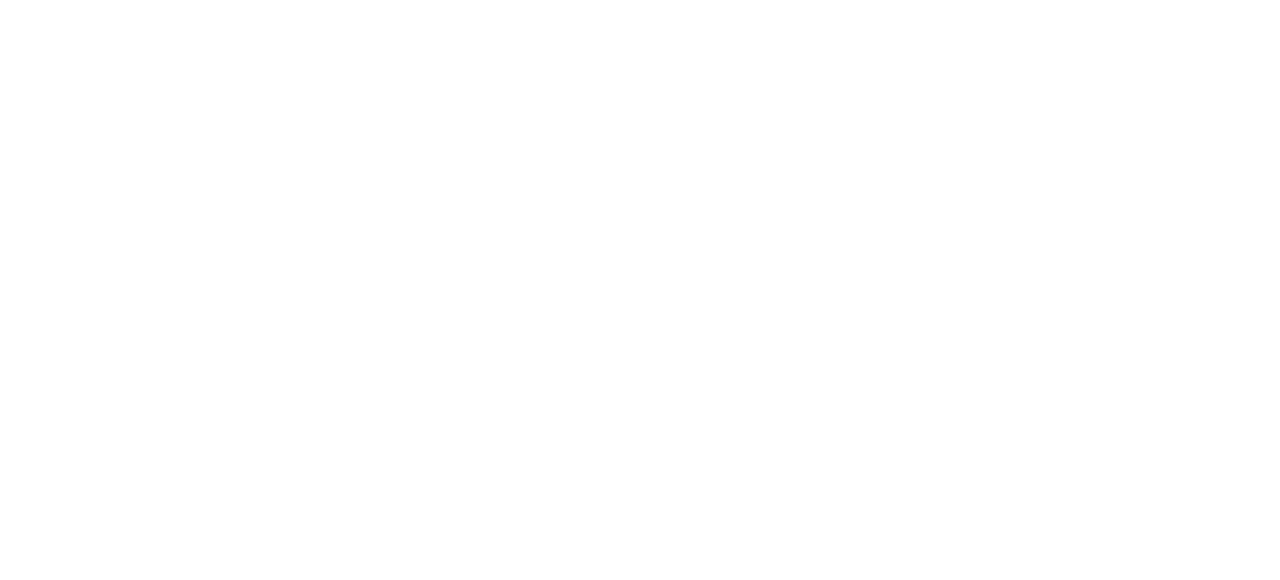
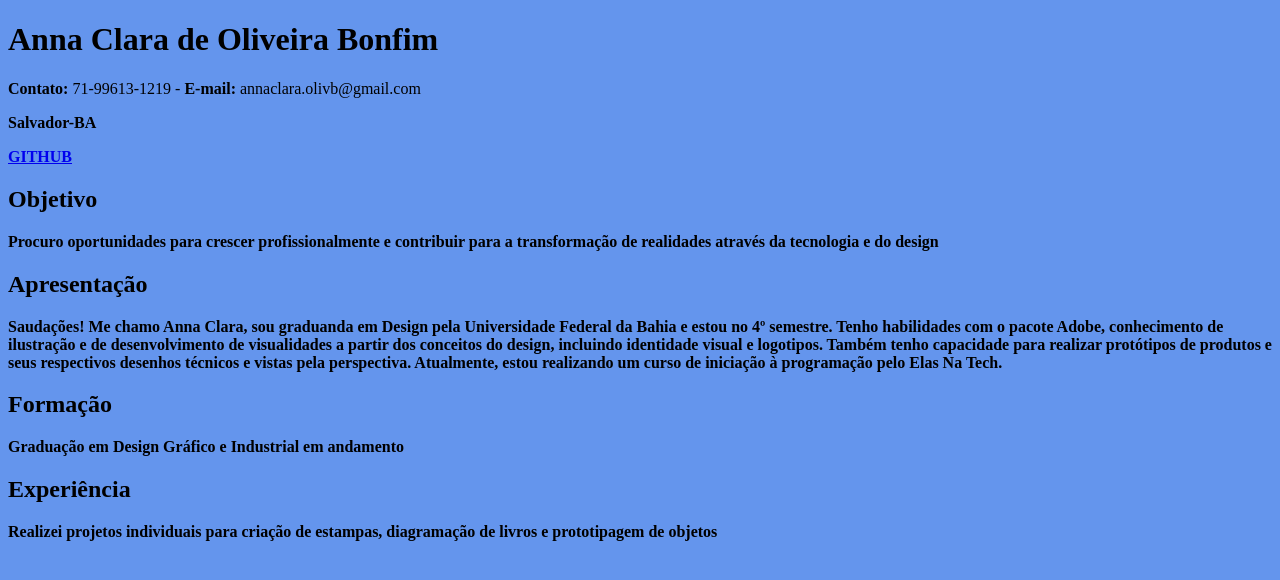
Before and after one commit to annaaolivb/arquivo01, a plain HTML site: page index.html in a window 1280 px wide. Drawn offline with Linux system fonts and the light colour scheme.

Commit message:
commit 01

```diff
--- a/index.html
+++ b/index.html
@@ -1,11 +1,23 @@
 <!DOCTYPE html>
-<html lang="en">
+<html lang="pt-br">
 <head>
     <meta charset="UTF-8">
-    <meta name="viewport" content="width=device-width, initial-scale=1.0">
-    <title>Document</title>
-</head>
-<body>
-
+    <meta name="viewport" content="width=device-width,inital-scale=1.0">
+    <title> Currículo</title>
+    </head>
+<body style="background-color: cornflowerblue;">
+    <h1> Anna Clara de Oliveira Bonfim</h1>
+    <p><b>Contato:</b> 71-99613-1219 - <b>E-mail:</b> annaclara.olivb@gmail.com</p>
+    <p><b>Salvador-BA</p>
+        <a href="https://github.com/annaaolivb" target="_blank">GITHUB</a>
+        <br>
+        <h2>Objetivo</h2>
+        <p>Procuro oportunidades para crescer profissionalmente e contribuir para a transformação de realidades através da tecnologia e do design</p>
+        <h2> Apresentação</h2>
+        <p>Saudações! Me chamo Anna Clara, sou graduanda em Design pela Universidade Federal da Bahia e estou no 4º semestre. Tenho habilidades com o pacote Adobe, conhecimento de ilustração e de desenvolvimento de visualidades a partir dos conceitos do design, incluindo identidade visual e logotipos. Também tenho capacidade para realizar protótipos de produtos e  seus respectivos desenhos técnicos e vistas pela perspectiva. Atualmente, estou realizando um curso de iniciação à programação pelo Elas Na Tech.</p>
+        <h2>Formação</h2>
+        <p> Graduação em Design Gráfico e Industrial em andamento</p>
+        <h2>Experiência</h2>
+        <p>Realizei projetos individuais para criação de estampas, diagramação de livros e prototipagem de objetos</p>
 </body>
 </html>
```
